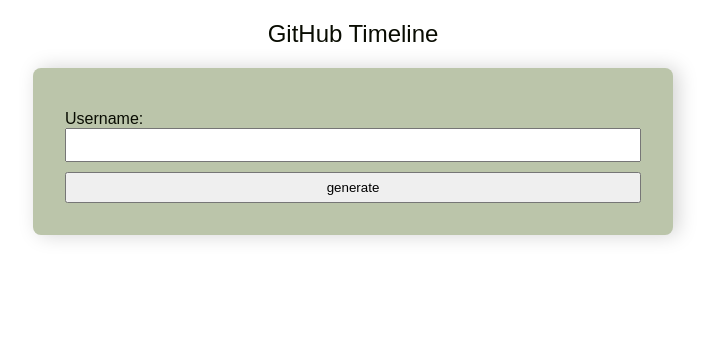
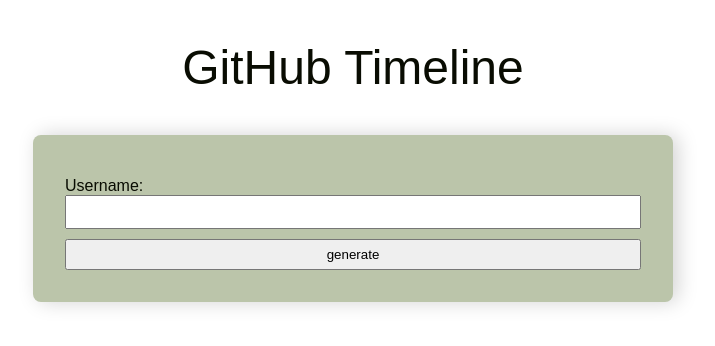
Before and after one commit to PoseidonCoder/RepoTimeline, a Next.js app: page / in a window 1280 px wide. Shown: the top 346 px of the page, without its empty margins (287-1002 px from the left). Built offline with nearby package versions, Linux system fonts and the light colour scheme.

Commit message:
added margin to back to generator btn

```diff
--- a/pages/index.js
+++ b/pages/index.js
@@ -52,7 +52,13 @@
           </button>
         ) : (
           <section>
-            <h1 className={styles.title} style={{ textAlign: "center" }}>
+            <h1
+              className={styles.title}
+              style={{
+                textAlign: "center",
+                fontSize: "3rem",
+              }}
+            >
               GitHub Timeline
             </h1>
             <form action="/">
--- a/styles/Home.module.css
+++ b/styles/Home.module.css
@@ -5,7 +5,7 @@
 
 .backToGenerator {
   position: fixed;
-  margin: 0;
+  margin: 10px;
   z-index: 1;
 }
 
```
